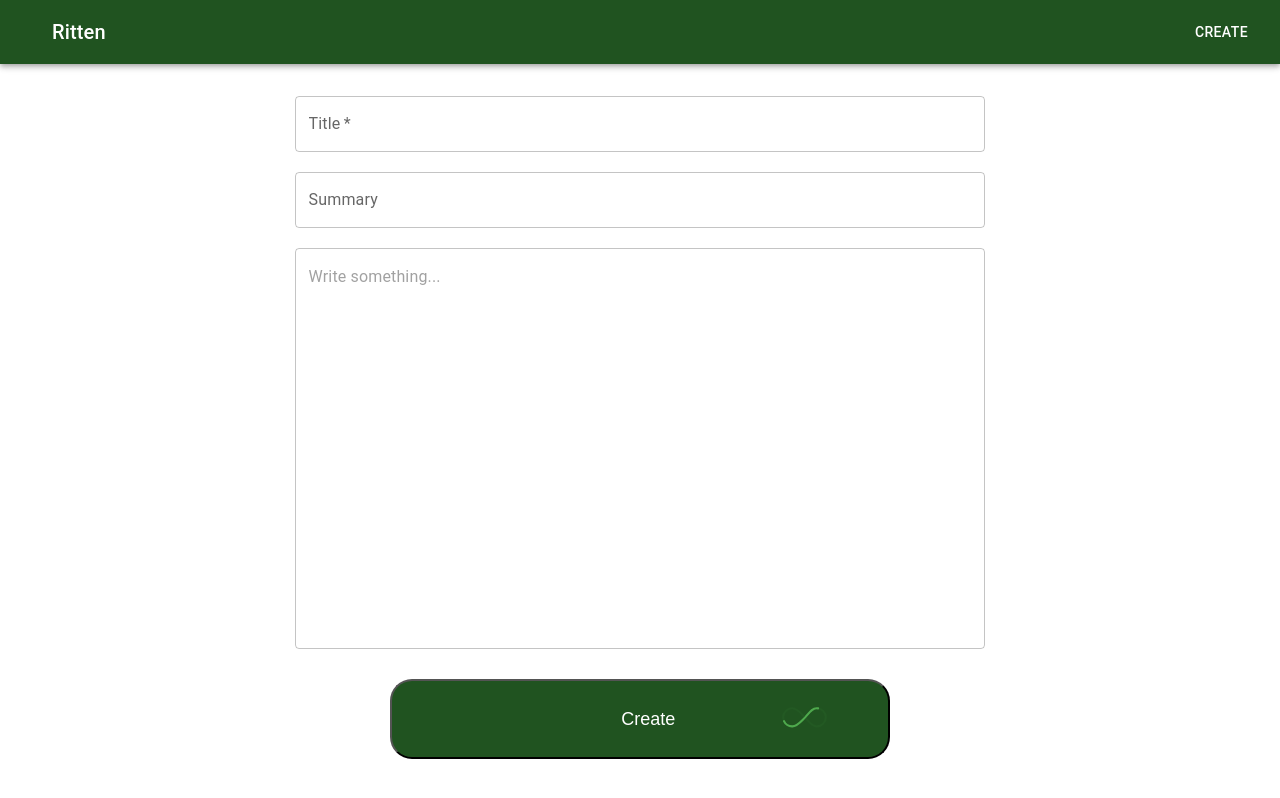
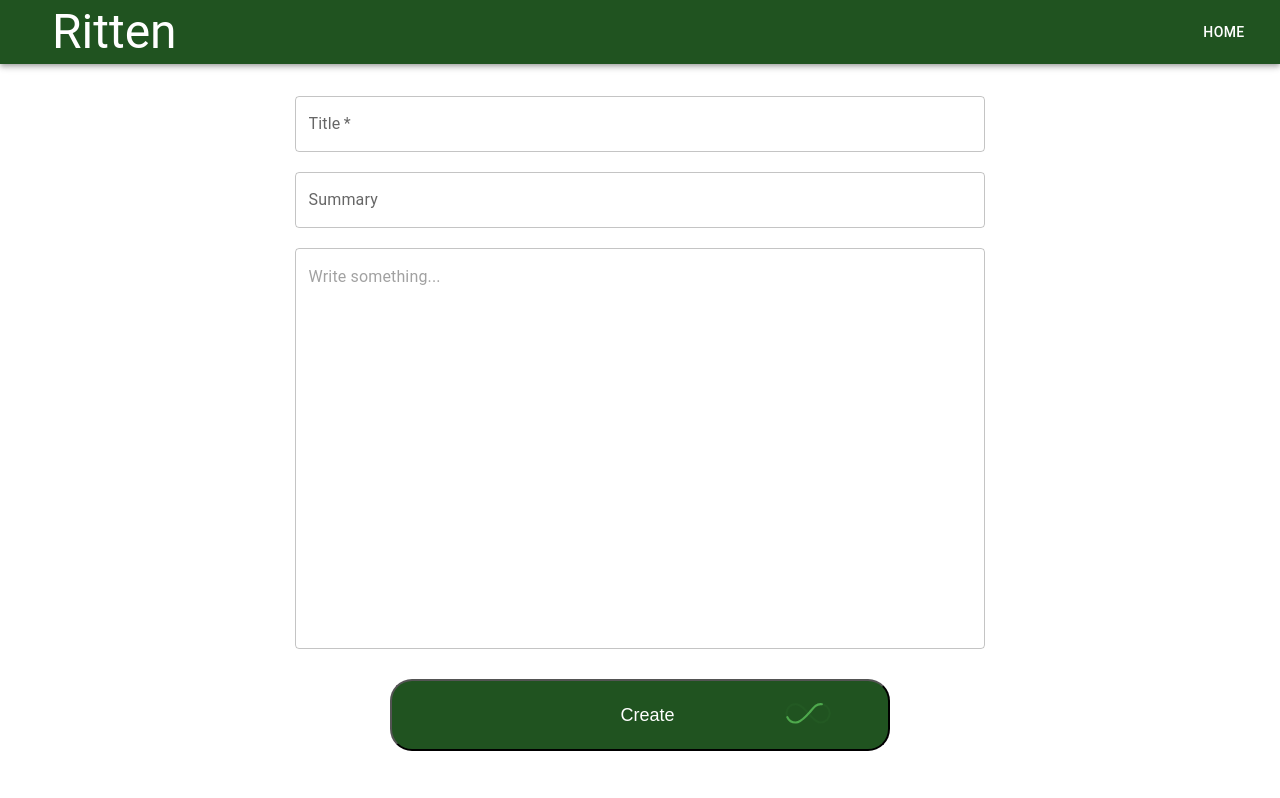
Before and after one commit to khalidtouch/ritten-clone, a React (Create React App) app in the folder ritten-clone/: page /blog in a window 1280 px wide. Shown: the top 798 px of the page. Built offline with nearby package versions, Linux system fonts and the light colour scheme.

Commit message:
resolved the current navigation route issue

```diff
--- a/ritten-clone/src/App.jsx
+++ b/ritten-clone/src/App.jsx
@@ -6,7 +6,7 @@ import React from 'react'
 import {
   BrowserRouter as Router,
   Route,
-  Routes
+  Routes,
 } from 'react-router-dom'
 
 function App() {
--- a/ritten-clone/src/components/Buttons.jsx
+++ b/ritten-clone/src/components/Buttons.jsx
@@ -0,0 +1,16 @@
+import { Button } from '@mui/material';
+import { useNavigate } from 'react-router-dom'
+
+export function MenuButton({ pathname, onClick }) {
+    const navigate = useNavigate()
+
+    if (pathname && pathname.endsWith('blog')) {
+        return (
+            <Button color='inherit' onClick={() => navigate(-1)}>Home</Button>
+        )
+    }
+
+    return (
+        <Button color='inherit' onClick={() => navigate('blog')}>Create</Button>
+    )
+}
--- a/ritten-clone/src/components/header/Header.jsx
+++ b/ritten-clone/src/components/header/Header.jsx
@@ -1,12 +1,12 @@
 import React from 'react'
 
 import './Header.css'
-import { Toolbar, AppBar, IconButton, Typography, Button } from '@mui/material'
-import { useNavigate } from 'react-router-dom'
+import { Toolbar, AppBar, IconButton, Typography } from '@mui/material'
+import { MenuButton } from '../Buttons';
+import { useLocation } from 'react-router-dom';
 
 export default function Header() {
-    const navigate = useNavigate()
-
+    const location = useLocation()
     return (
         <AppBar position='static'>
             <Toolbar className='header-toolbar'>
@@ -20,16 +20,17 @@ export default function Header() {
 
                 </IconButton>
 
-
                 <Typography
-                    variant='h6'
+                    variant='h3'
                     component="div"
                     sx={{ flexGrow: 1 }}
                 >
                     Ritten
                 </Typography>
 
-                <Button color='inherit' onClick={() => navigate('blog')}>Create</Button>
+                <MenuButton
+                    pathname={location.pathname}
+                />
 
             </Toolbar>
         </AppBar>
--- a/ritten-clone/src/pages/new/NewBlogPage.css
+++ b/ritten-clone/src/pages/new/NewBlogPage.css
@@ -38,7 +38,7 @@
     align-items:  center;
     justify-content: space-between;
     height: 20px;
-    padding: 12px;
+    padding: 8px;
     margin: 4px;
 }
 
```
